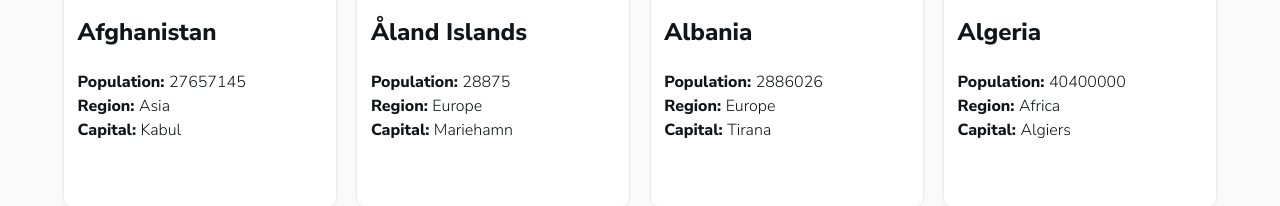
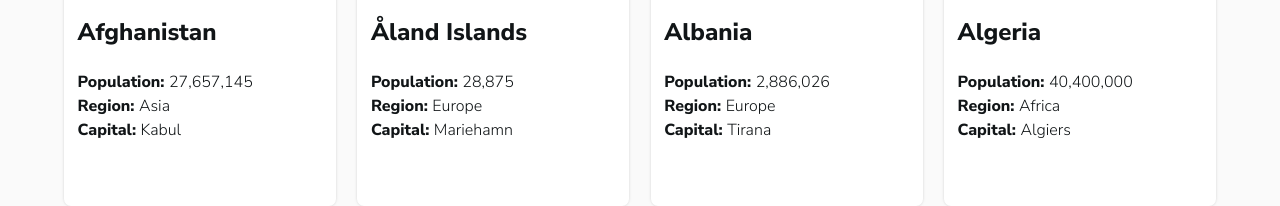
Before and after one commit to fabosso/countries-app, a React (Create React App) app: page / in a window 1280 px wide. Shown: the part 444-650 px from the top of the page. Built offline with nearby package versions, Linux system fonts and the light colour scheme.

Commit message:
Revert "Revert "style(Home/CountryCard): add decimal commas""
This reverts commit e4afec6b5b4e3cc580ad1503b09f4ada0754e8b4.

```diff
--- a/src/components/CountryCard/CountryCard.js
+++ b/src/components/CountryCard/CountryCard.js
@@ -14,15 +14,15 @@ export const CountryCard = ({ country }) => {
       </div>
       <div className={styles.content__text}>
         <h2>{country.name}</h2>
-        <p className={styles.paragrahp}>
+        <p className={styles.paragraph}>
           <strong>Population: </strong>
-          {country.population}
+          {country.population.toLocaleString("en")}
         </p>
-        <p className={styles.paragrahp}>
+        <p className={styles.paragraph}>
           <strong>Region: </strong>
           {country.region}
         </p>
-        <p className={styles.paragrahp}>
+        <p className={styles.paragraph}>
           <strong>Capital: </strong>
           {country.capital}
         </p>
--- a/src/components/CountryCard/styles.module.scss
+++ b/src/components/CountryCard/styles.module.scss
@@ -14,7 +14,7 @@ a {
   .content__text {
     padding-left: 5%;
 
-    .paragrahp {
+    .paragraph {
       margin: 0;
     }
   }
```
